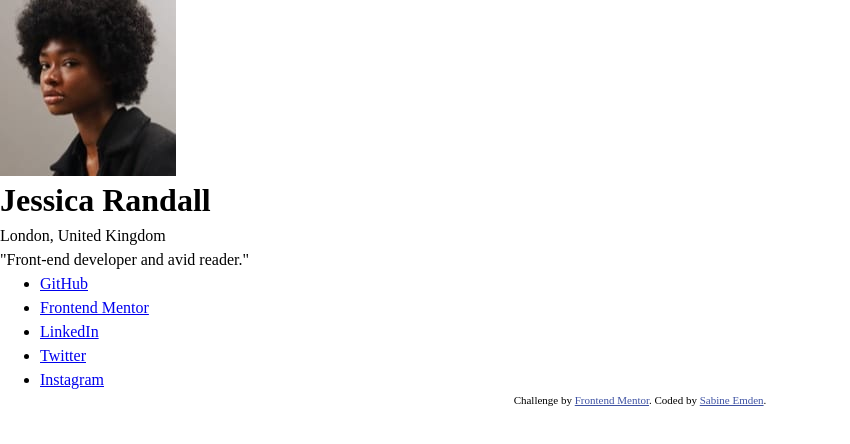
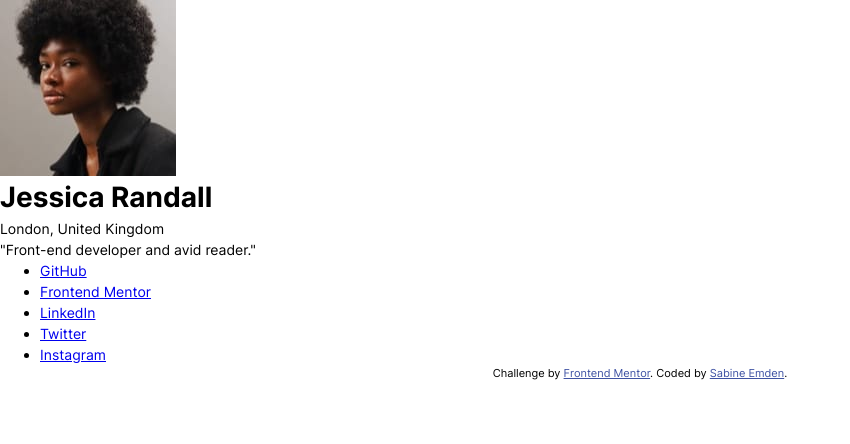
Before and after one commit to SabineEmden/fm-social-links-profile, a plain HTML site: page index.html in a window 1280 px wide. Shown: the whole page, without its empty margins (0-850 px from the left). Drawn offline with Linux system fonts and the light colour scheme.

Commit message:
Set up static web fonts

```diff
--- a/style.css
+++ b/style.css
@@ -46,3 +46,31 @@ h6 {
   --grey800: rgb(31, 31, 31);
   --grey900: rgb(20, 20, 20);
 }
+
+@font-face {
+  font-family: "Inter";
+  font-weight: 400;
+  font-display: swap;
+  src: url(./assets/fonts/Inter-Regular-subset.woff2) format("woff2");
+}
+
+@font-face {
+  font-family: "Inter";
+  font-weight: 600;
+  font-display: swap;
+  src: url(./assets/fonts/Inter-SemiBold-subset.woff2) format("woff2");
+}
+
+@font-face {
+  font-family: "Inter";
+  font-weight: 700;
+  font-display: swap;
+  src: url(./assets/fonts/Inter-Bold-subset.woff2) format("woff2");
+}
+
+body {
+  font-family: "Inter", sans-serif;
+  font-weight: 400;
+  /* 0.875rem => 0.875 * 16px = 14px */
+  font-size: 0.875rem;
+}
```
Also changed, not shown: assets/fonts/Inter-Bold-subset.woff2 (added), assets/fonts/Inter-Regular-subset.woff2 (added), assets/fonts/Inter-SemiBold-subset.woff2 (added).
